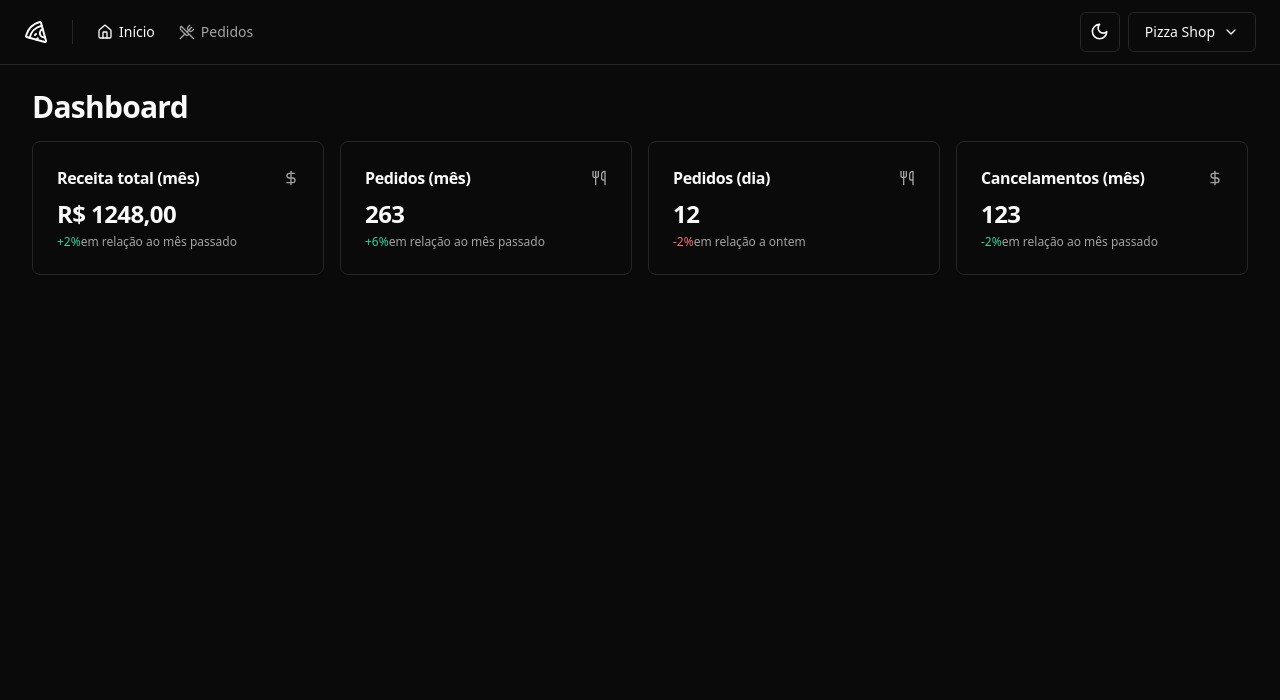
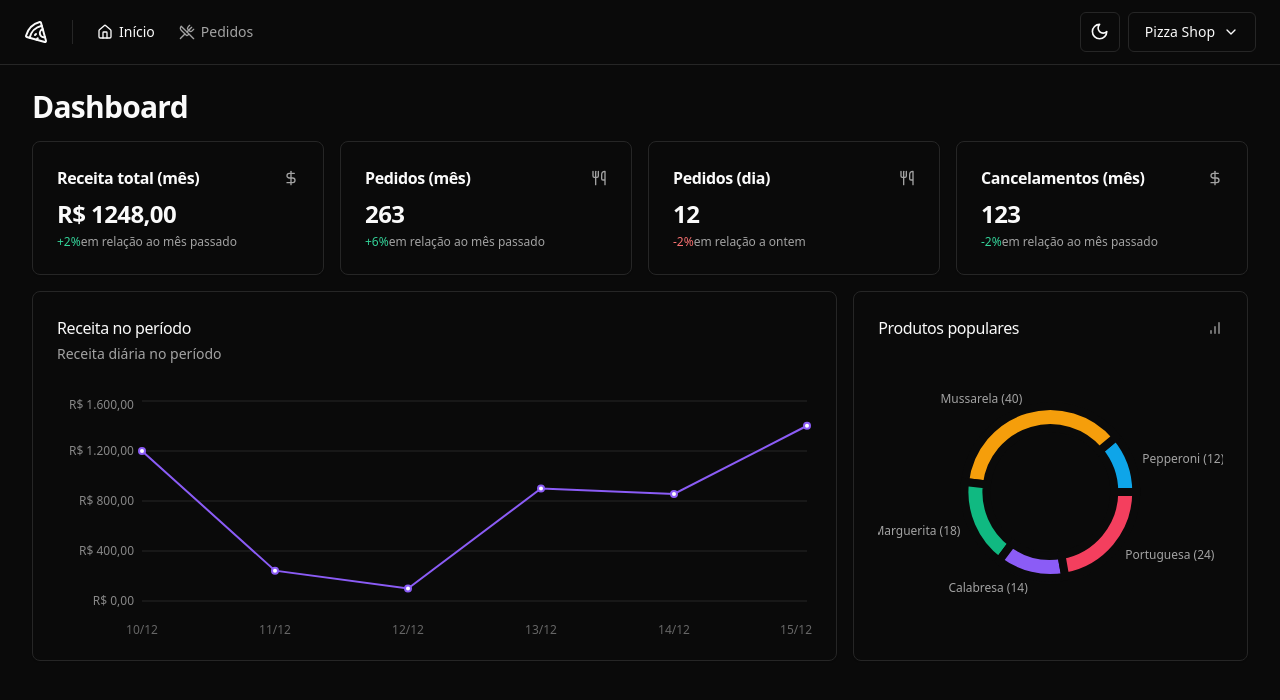
Before and after one commit to joaohenriquefernandes/ignite-pizzashop-web, a React (Vite) app: page / in a window 1280 px wide. Shown: the top 700 px of the page. Built offline with nearby package versions, Linux system fonts and the light colour scheme.

Commit message:
feat: create charts in dashboard page]

```diff
--- a/package.json
+++ b/package.json
@@ -28,6 +28,7 @@
     "react-helmet-async": "^2.0.5",
     "react-hook-form": "^7.52.1",
     "react-router-dom": "^6.25.1",
+    "recharts": "^2.12.7",
     "sonner": "^1.5.0",
     "sort-by": "^0.0.2",
     "tailwind-merge": "^2.4.0",
--- a/src/pages/app/dashboard/dashboard.tsx
+++ b/src/pages/app/dashboard/dashboard.tsx
@@ -4,6 +4,8 @@
 import { MonthCanceledOrdersAmountCard } from './month-canceled-orders-amount-card';
 import { MonthOrdersAmountCard } from './month-orders-amount-card';
 import { MonthRevenueCard } from './month-revenue-card';
+import { PopularProductsChart } from './popular-products-chart';
+import { RevenueChart } from './revenue-chart';
 
 export function Dashboard() {
   return (
@@ -18,6 +20,11 @@
           <DayOrdersAmountCard />
           <MonthCanceledOrdersAmountCard />
         </div>
+
+        <div className="grid grid-cols-9 gap-4">
+          <RevenueChart />
+          <PopularProductsChart />
+        </div>
       </div>
     </>
   );
--- /dev/null
+++ b/src/pages/app/dashboard/popular-products-chart.tsx
@@ -0,0 +1,93 @@
+/* eslint-disable react/no-unstable-nested-components */
+/* eslint-disable react/no-array-index-key */
+import { BarChart } from 'lucide-react';
+import { Cell, Pie, PieChart, ResponsiveContainer } from 'recharts';
+import colors from 'tailwindcss/colors';
+
+import { Card, CardContent, CardHeader, CardTitle } from '@/components/ui/card';
+
+const data = [
+  { product: 'Pepperoni', amount: 12 },
+  { product: 'Mussarela', amount: 40 },
+  { product: 'Marguerita', amount: 18 },
+  { product: 'Calabresa', amount: 14 },
+  { product: 'Portuguesa', amount: 24 },
+];
+
+const COLORS = [
+  colors.sky[500],
+  colors.amber[500],
+  colors.emerald[500],
+  colors.violet[500],
+  colors.rose[500],
+];
+
+export function PopularProductsChart() {
+  return (
+    <Card className="col-span-3">
+      <CardHeader className="pb-8">
+        <div className="flex items-center justify-between">
+          <CardTitle className="text-base font-medium">
+            Produtos populares
+          </CardTitle>
+          <BarChart className="h-4 w-4 text-muted-foreground" />
+        </div>
+      </CardHeader>
+
+      <CardContent>
+        <ResponsiveContainer width="100%" height={240}>
+          <PieChart style={{ fontSize: 12 }}>
+            <Pie
+              dataKey="amount"
+              nameKey="product"
+              data={data}
+              cx="50%"
+              cy="50%"
+              outerRadius={86}
+              innerRadius={64}
+              strokeWidth={8}
+              labelLine={false}
+              label={({
+                cx,
+                cy,
+                midAngle,
+                innerRadius,
+                outerRadius,
+                value,
+                index,
+              }) => {
+                const RADIAN = Math.PI / 180;
+                const radius = 12 + innerRadius + (outerRadius - innerRadius);
+                const x = cx + radius * Math.cos(-midAngle * RADIAN);
+                const y = cy + radius * Math.sin(-midAngle * RADIAN);
+
+                return (
+                  <text
+                    x={x}
+                    y={y}
+                    className="fill-muted-foreground text-xs"
+                    textAnchor={x > cx ? 'start' : 'end'}
+                    dominantBaseline="central"
+                  >
+                    {data[index].product.length > 12
+                      ? data[index].product.substring(0, 12).concat('...')
+                      : data[index].product}{' '}
+                    ({value})
+                  </text>
+                );
+              }}
+            >
+              {data.map((_, index) => (
+                <Cell
+                  key={`cell-${index}`}
+                  fill={COLORS[index]}
+                  className="stroke-background hover:opacity-80"
+                />
+              ))}
+            </Pie>
+          </PieChart>
+        </ResponsiveContainer>
+      </CardContent>
+    </Card>
+  );
+}
--- /dev/null
+++ b/src/pages/app/dashboard/revenue-chart.tsx
@@ -0,0 +1,71 @@
+import {
+  CartesianGrid,
+  Line,
+  LineChart,
+  ResponsiveContainer,
+  XAxis,
+  YAxis,
+} from 'recharts';
+import colors from 'tailwindcss/colors';
+
+import {
+  Card,
+  CardContent,
+  CardDescription,
+  CardHeader,
+  CardTitle,
+} from '@/components/ui/card';
+
+const data = [
+  { date: '10/12', revenue: 1200 },
+  { date: '11/12', revenue: 243 },
+  { date: '12/12', revenue: 100 },
+  { date: '13/12', revenue: 900 },
+  { date: '14/12', revenue: 856 },
+  { date: '15/12', revenue: 1402 },
+];
+
+export function RevenueChart() {
+  return (
+    <Card className="col-span-6">
+      <CardHeader className="flex-row items-center justify-between pb-8">
+        <div className="space-y-1">
+          <CardTitle className="text-base font-medium">
+            Receita no período
+          </CardTitle>
+          <CardDescription>Receita diária no período</CardDescription>
+        </div>
+      </CardHeader>
+
+      <CardContent>
+        <ResponsiveContainer width="100%" height={240}>
+          <LineChart data={data} style={{ fontSize: 12 }}>
+            <XAxis dataKey="date" tickLine={false} axisLine={false} dy={16} />
+
+            <YAxis
+              stroke="#888"
+              axisLine={false}
+              tickLine={false}
+              width={80}
+              tickFormatter={(value: number) =>
+                value.toLocaleString('pt-BR', {
+                  style: 'currency',
+                  currency: 'BRL',
+                })
+              }
+            />
+
+            <CartesianGrid vertical={false} className="stroke-muted" />
+
+            <Line
+              type="linear"
+              strokeWidth={2}
+              dataKey="revenue"
+              stroke={colors.violet[500]}
+            />
+          </LineChart>
+        </ResponsiveContainer>
+      </CardContent>
+    </Card>
+  );
+}
```
Also changed, not shown: 1 other file (tests, documents, lock files or other folders).
